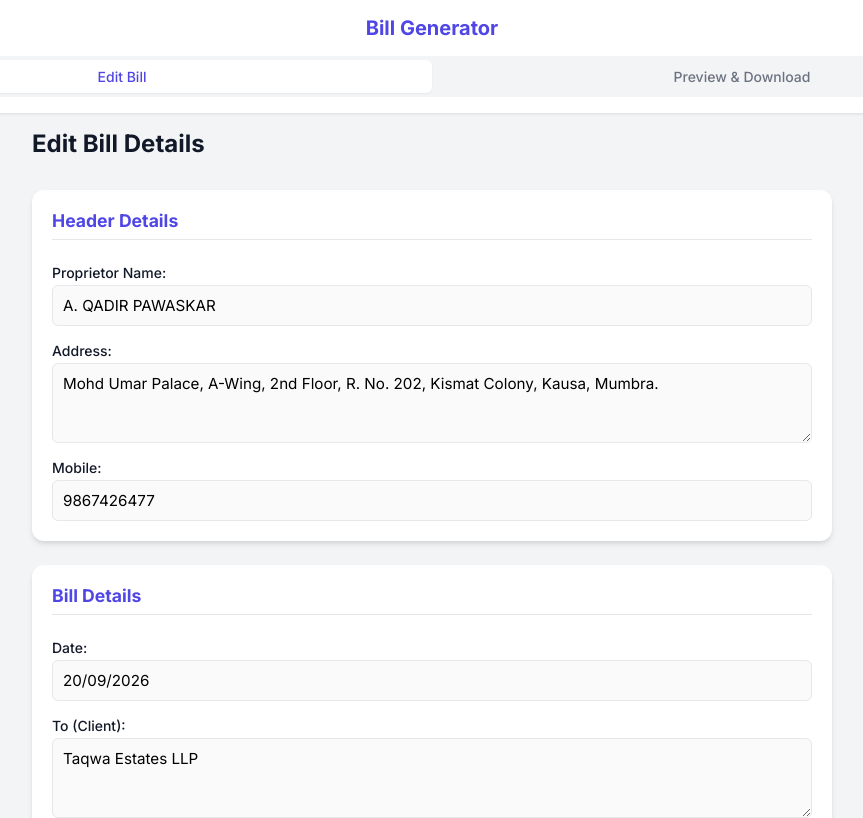
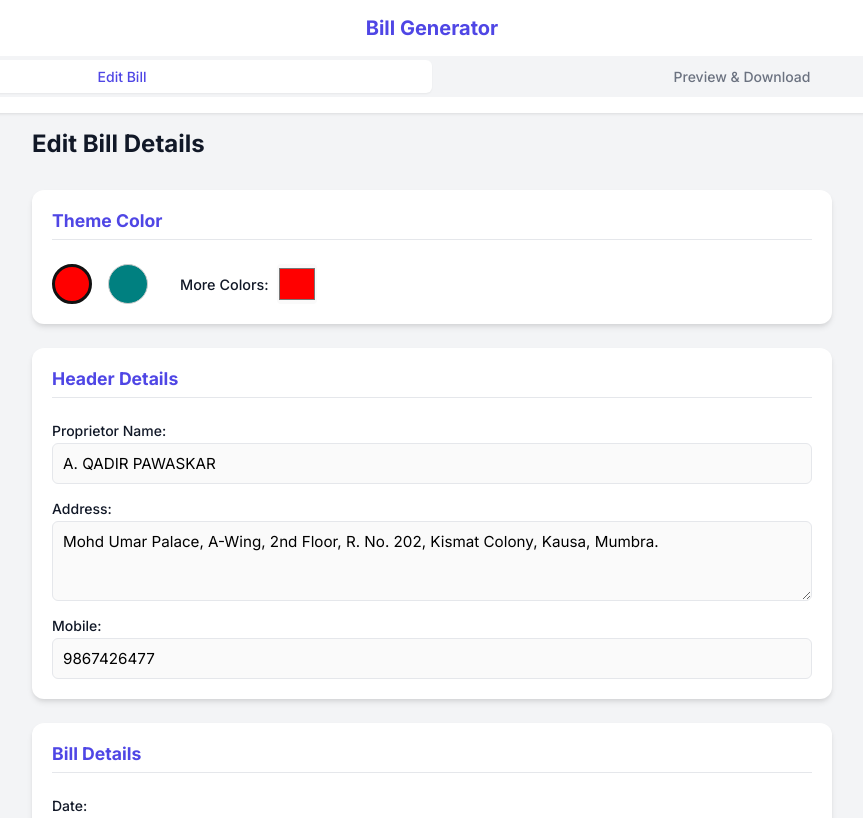
Before and after one commit to sarf14/bill_generation, a React (Vite) app: page / in a window 1280 px wide. Shown: the top 818 px of the page, without its empty margins (208-1071 px from the left). Built offline with nearby package versions, Linux system fonts and the light colour scheme.

Commit message:
Added colour palette to dynamically change the colour of the proprietor

```diff
--- a/src/App.jsx
+++ b/src/App.jsx
@@ -30,7 +30,8 @@ function App() {
     accountHolder: 'Pawaskar Abdul Qadir A G',
     bankName: 'Kokan Mercantile Co-op. Bank Ltd.',
     accountNo: '750101001016450',
-    ifscCode: 'KKBK0KMCB02'
+    ifscCode: 'KKBK0KMCB02',
+    themeColor: '#FF0000'
   });
 
   const handleDownloadPdf = async () => {
--- a/src/components/BillForm.jsx
+++ b/src/components/BillForm.jsx
@@ -37,6 +37,37 @@ const BillForm = ({ billData, setBillData }) => {
   return (
     <div className="bill-form-container">
       <h2>Edit Bill Details</h2>
+
+      <div className="form-section">
+        <h3>Theme Color</h3>
+        <div className="color-options" style={{ display: 'flex', gap: '1rem', alignItems: 'center' }}>
+          <button
+            type="button"
+            className={`color-btn ${billData.themeColor === '#FF0000' ? 'active' : ''}`}
+            style={{ width: '40px', height: '40px', borderRadius: '50%', backgroundColor: '#FF0000', border: billData.themeColor === '#FF0000' ? '3px solid #111' : '1px solid #ccc', cursor: 'pointer' }}
+            onClick={() => setBillData(prev => ({ ...prev, themeColor: '#FF0000' }))}
+            title="Red"
+          />
+          <button
+            type="button"
+            className={`color-btn ${billData.themeColor === '#008080' ? 'active' : ''}`}
+            style={{ width: '40px', height: '40px', borderRadius: '50%', backgroundColor: '#008080', border: billData.themeColor === '#008080' ? '3px solid #111' : '1px solid #ccc', cursor: 'pointer' }}
+            onClick={() => setBillData(prev => ({ ...prev, themeColor: '#008080' }))}
+            title="Teal"
+          />
+          <div className="color-picker-wrapper" style={{ display: 'flex', alignItems: 'center', gap: '0.5rem', marginLeft: '1rem' }}>
+            <span style={{ fontSize: '0.9rem', fontWeight: 500 }}>More Colors:</span>
+            <input
+              type="color"
+              name="themeColor"
+              value={billData.themeColor}
+              onChange={handleChange}
+              style={{ width: '40px', height: '40px', padding: '0', border: 'none', cursor: 'pointer', borderRadius: '4px' }}
+              title="Custom Color"
+            />
+          </div>
+        </div>
+      </div>
 
       <div className="form-section">
         <h3>Header Details</h3>
--- a/src/components/BillPreview.jsx
+++ b/src/components/BillPreview.jsx
@@ -19,7 +19,9 @@ const BillPreview = forwardRef(({ billData }, ref) => {
         {/* Header */}
         <div className="bill-header">
           <div className="mobile-no">Mobile : {billData.mobile}</div>
-          <h1 className="proprietor-name">{billData.proprietorName}</h1>
+          <h1 className="proprietor-name" style={{ color: billData.themeColor }}>
+            {billData.proprietorName}
+          </h1>
           <div className="address">{billData.address}</div>
         </div>
 
--- a/src/index.css
+++ b/src/index.css
@@ -280,7 +280,6 @@ button {
 }
 
 .proprietor-name {
-  color: red;
   font-size: 38px;
   font-weight: bold;
   text-transform: uppercase;
```
Also changed, not shown: 1 other file (tests, documents, lock files or other folders).
